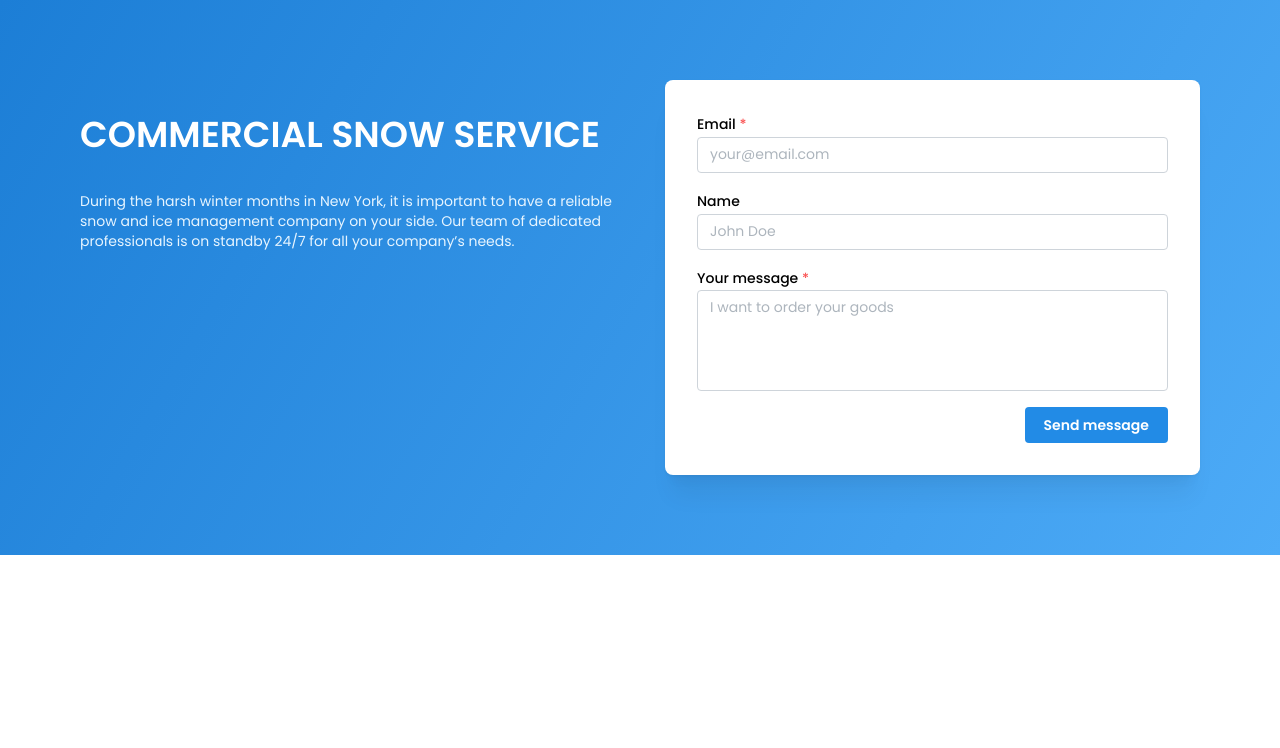
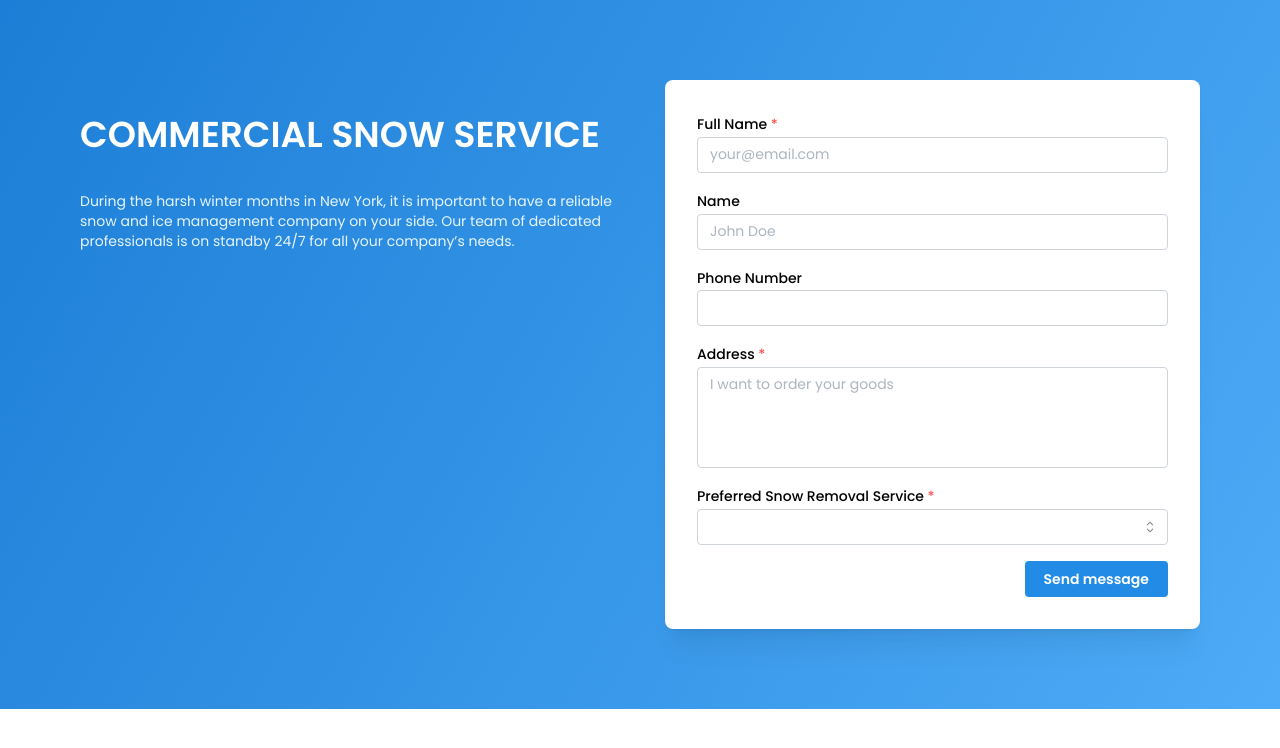
Before and after one commit to renras/hblcareers-assessment, a Next.js app: page / in a window 1280 px wide. Shown: the top 748 px of the page. Built offline with nearby package versions, Linux system fonts and the light colour scheme.

Commit message:
update form fields

```diff
--- a/src/components/LeadCapturingForm/LeadCapturingForm.tsx
+++ b/src/components/LeadCapturingForm/LeadCapturingForm.tsx
@@ -6,6 +6,7 @@ import {
   Textarea,
   TextInput,
   Title,
+  Select,
 } from "@mantine/core";
 import classes from "./LeadCapturingForm.module.css";
 
@@ -26,7 +27,7 @@ export default function LeadCapturingForm() {
         </div>
         <div className={classes.form}>
           <TextInput
-            label="Email"
+            label="Full Name"
             placeholder="your@email.com"
             required
             classNames={{ input: classes.input, label: classes.inputLabel }}
@@ -37,13 +38,25 @@ export default function LeadCapturingForm() {
             mt="md"
             classNames={{ input: classes.input, label: classes.inputLabel }}
           />
+          <TextInput
+            label="Phone Number"
+            mt="md"
+            classNames={{ input: classes.input, label: classes.inputLabel }}
+          />
           <Textarea
             required
-            label="Your message"
+            label="Address"
             placeholder="I want to order your goods"
             minRows={4}
             mt="md"
             classNames={{ input: classes.input, label: classes.inputLabel }}
+          />
+
+          <Select
+            mt="md"
+            required
+            data={["Driveway", "Sidewalk", "Both"]}
+            label="Preferred Snow Removal Service"
           />
 
           <Group justify="flex-end" mt="md">
```
